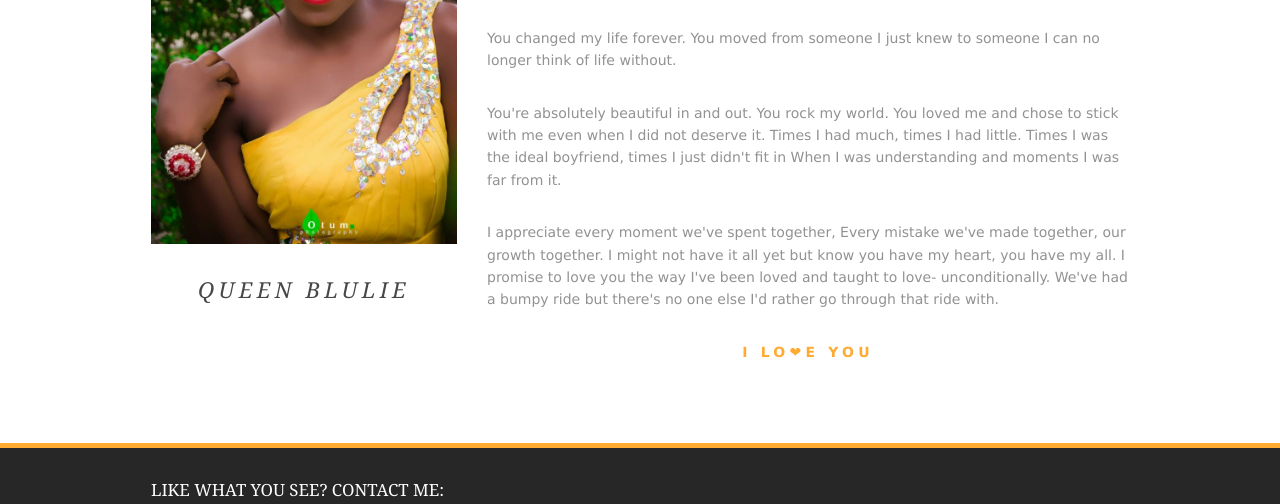
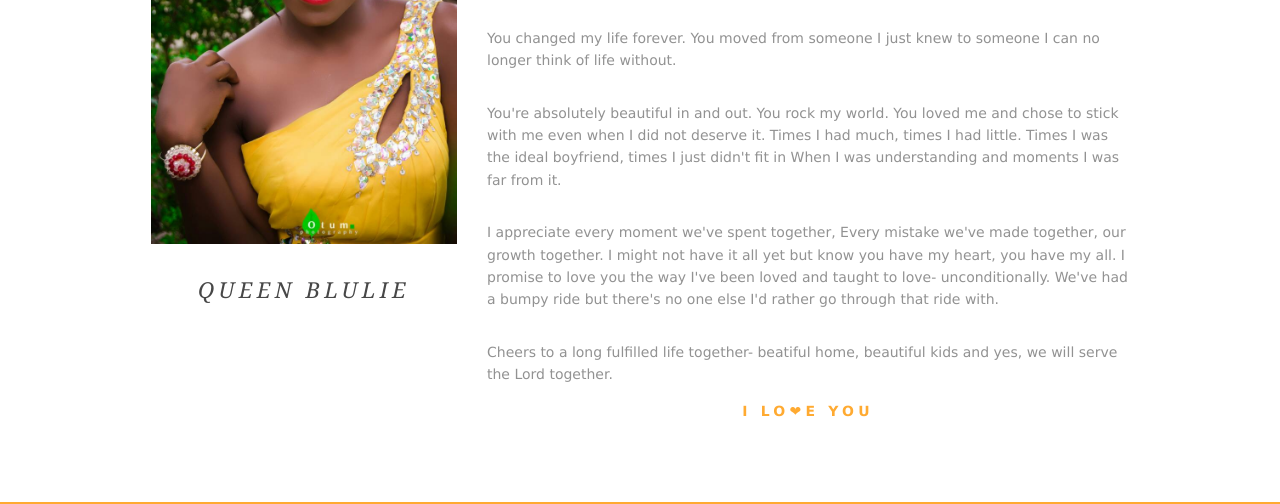
Before and after one commit to IsraelGboluwaga/blue, a website: page public/index.html in a window 1280 px wide. Shown: the part 3616-4120 px from the top of the page. Drawn offline with Linux system fonts and the light colour scheme.

Commit message:
Added text to index.html

```diff
--- a/public/index.html
+++ b/public/index.html
@@ -1,11 +1,4 @@
 <!DOCTYPE html>
-<!--
-Template Name: Decentium
-Author: <a href="http://www.os-templates.com/">OS Templates</a>
-Author URI: http://www.os-templates.com/
-Licence: Free to use under our free template licence terms
-Licence URI: http://www.os-templates.com/template-terms
--->
 <html>
 <head>
     <title>Blulie</title>
@@ -15,9 +8,7 @@ Licence URI: http://www.os-templates.com/template-terms
     <link href="layout/styles/layout.css" rel="stylesheet" type="text/css" media="all">
 </head>
 <body id="top">
-<!-- ################################################################################################ -->
-<!-- ################################################################################################ -->
-<!-- ################################################################################################ -->
+
 <!-- Top Background Image Wrapper -->
 <div class="bgded overlay" style="background-image:url('images/M/yellow2_l.jpg');">
     <!-- ################################################################################################ -->
@@ -77,8 +68,7 @@ Licence URI: http://www.os-templates.com/template-terms
     <!-- ################################################################################################ -->
 </div>
 <!-- End Top Background Image Wrapper -->
-<!-- ################################################################################################ -->
-<!-- ################################################################################################ -->
+
 <!-- ################################################################################################ -->
 <div id="comments" class="wrapper row3">
     <main class="hoc container clear">
@@ -230,7 +220,7 @@ Licence URI: http://www.os-templates.com/template-terms
     </main>
 </div>
 <!-- ################################################################################################ -->
-<!-- ################################################################################################ -->
+
 <!-- ################################################################################################ -->
 <div class="wrapper splitclrs">
     <div class="split clear">
@@ -325,6 +315,9 @@ Licence URI: http://www.os-templates.com/template-terms
                     I promise to love you the way I've been loved and taught to love- unconditionally.
                     We've had a bumpy ride but there's no one else I'd rather go through that ride with.
                 </p>
+                <p>
+                    Cheers to a long fulfilled life together- beatiful home, beautiful kids and yes, we will serve the Lord together.
+                </p>
                 <footer class="center"><a href="#" style="letter-spacing: 0.3rem"><b>I LO❤E YOU</b></a></footer>
             </article>
         </div>
```
